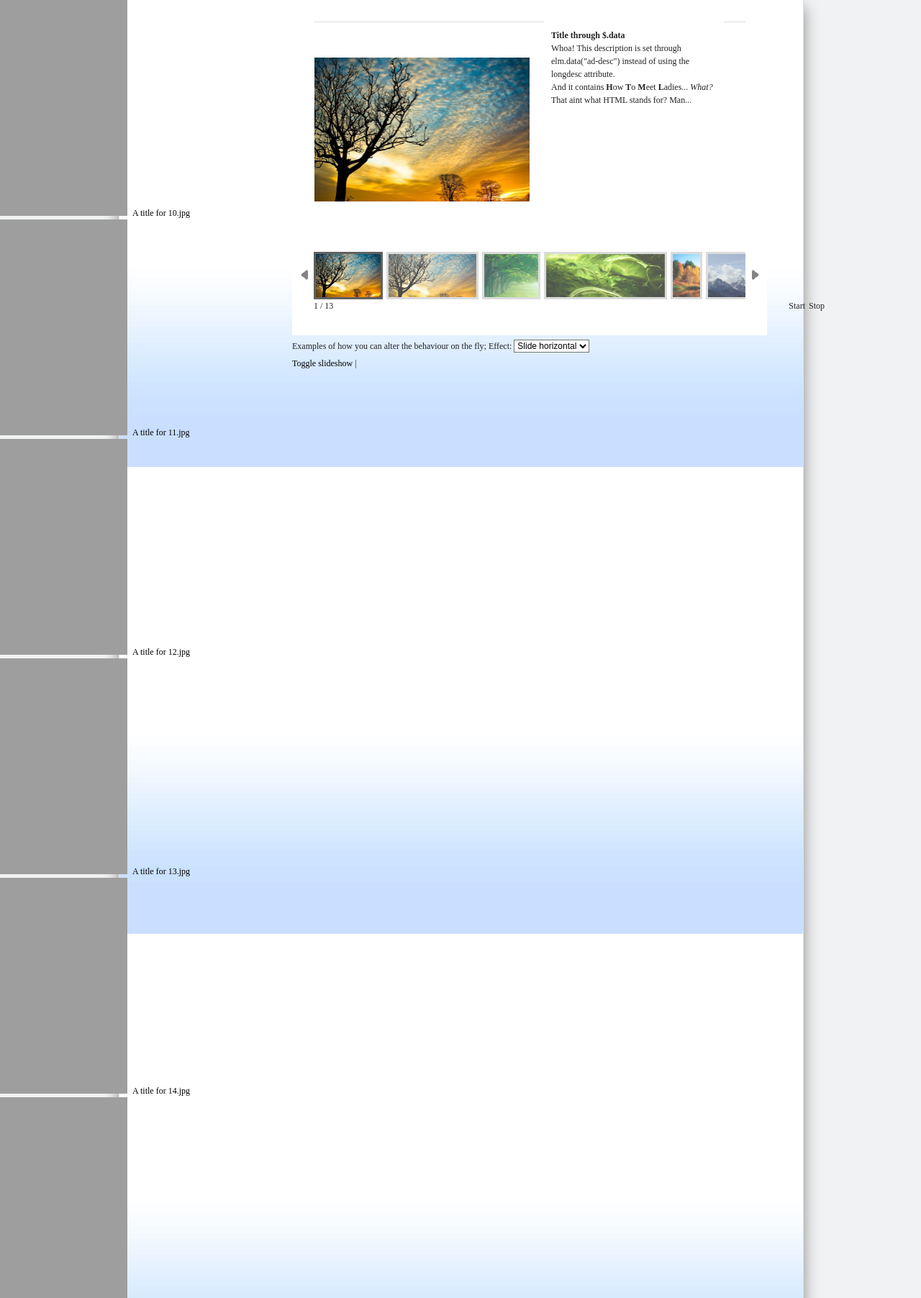
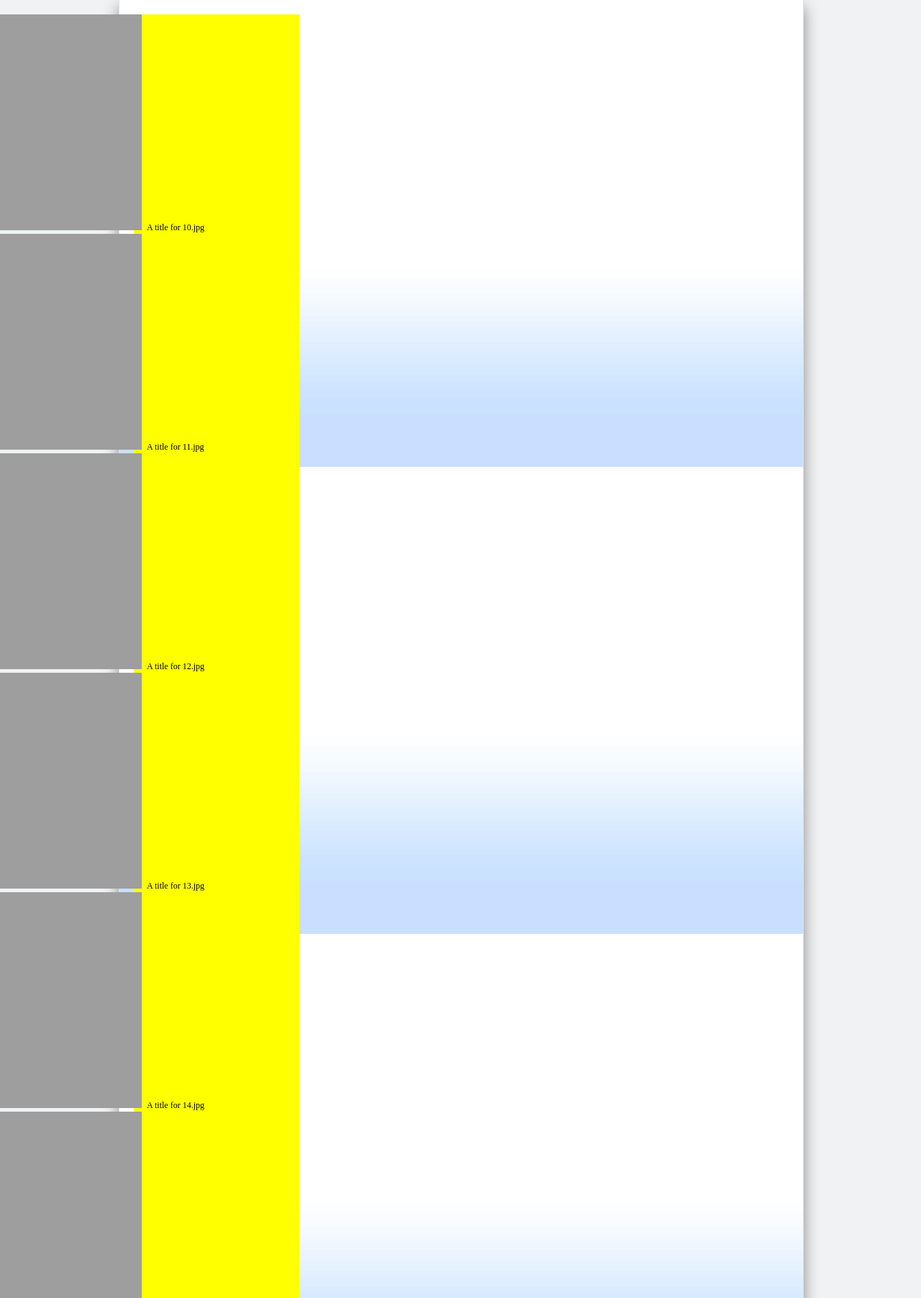
Before and after one commit to ooigit/jyhy, a CodeIgniter app: page /product in a window 1280 px wide. Shown: the part 116-1920 px from the top of the page at 72% size. Run offline with CodeIgniter, Linux system fonts and the light colour scheme; some libraries are stand-ins or nearby versions.

Commit message:
fork to sjtu-web/jyhy

```diff
--- a/assets/stylesheets/custom.css
+++ b/assets/stylesheets/custom.css
@@ -1,3 +1,8 @@
+/* sidebar */
+div#sidebar {
+	margin: 20px;
+	background: yellow;
+}
 
 /* body */
 
```
Also changed, not shown: 1 other file.
